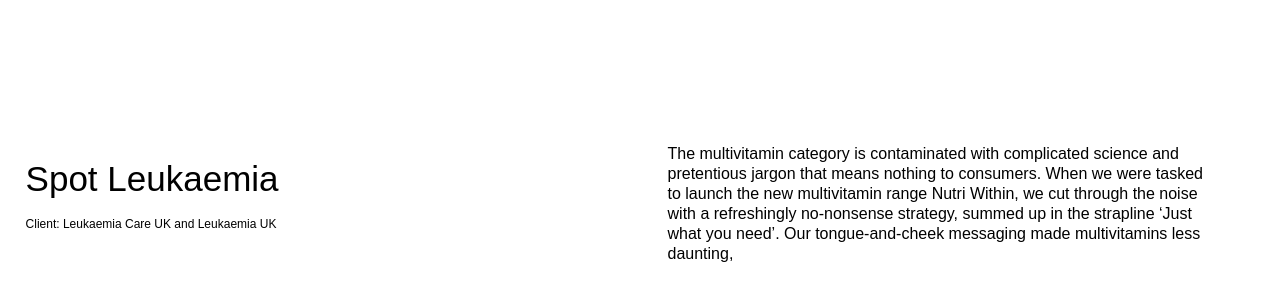
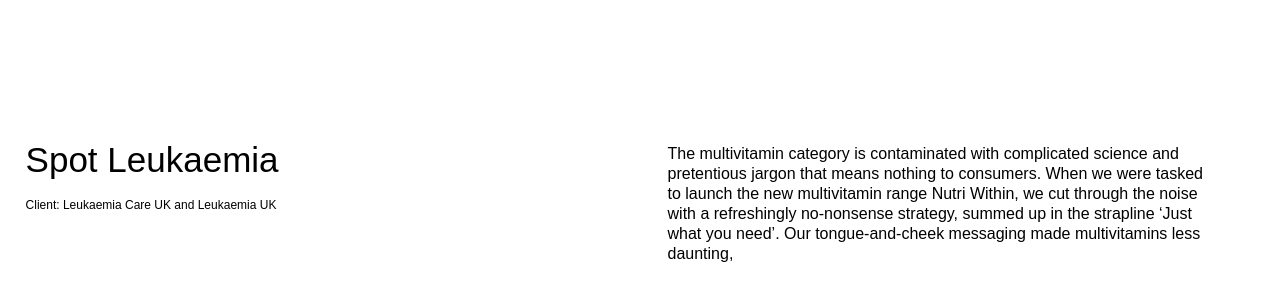
Before and after one commit to Mkharzom/Sanguine, a plain HTML site: page Pages/Spot_Leukaemia.html in a window 1280 px wide. Shown: the part 470-770 px from the top of the page. Drawn offline with Linux system fonts and the light colour scheme.

Commit message:
Update style.css

```diff
--- a/css/style.css
+++ b/css/style.css
@@ -89,8 +89,7 @@ nav ul li a{
   .text_body{
     position: relative;
     display: flex;
-    margin-top: 0px;
-    padding-top: 50px;
+    margin-top: 50px;
     z-index: 1;
   }
   .descraption{
@@ -99,6 +98,7 @@ nav ul li a{
   .title_project{
     margin-left: 2%;
     margin-right: 30%;
+    margin-top: -1.5%;
     width: 100%;
   }
   body{
```
